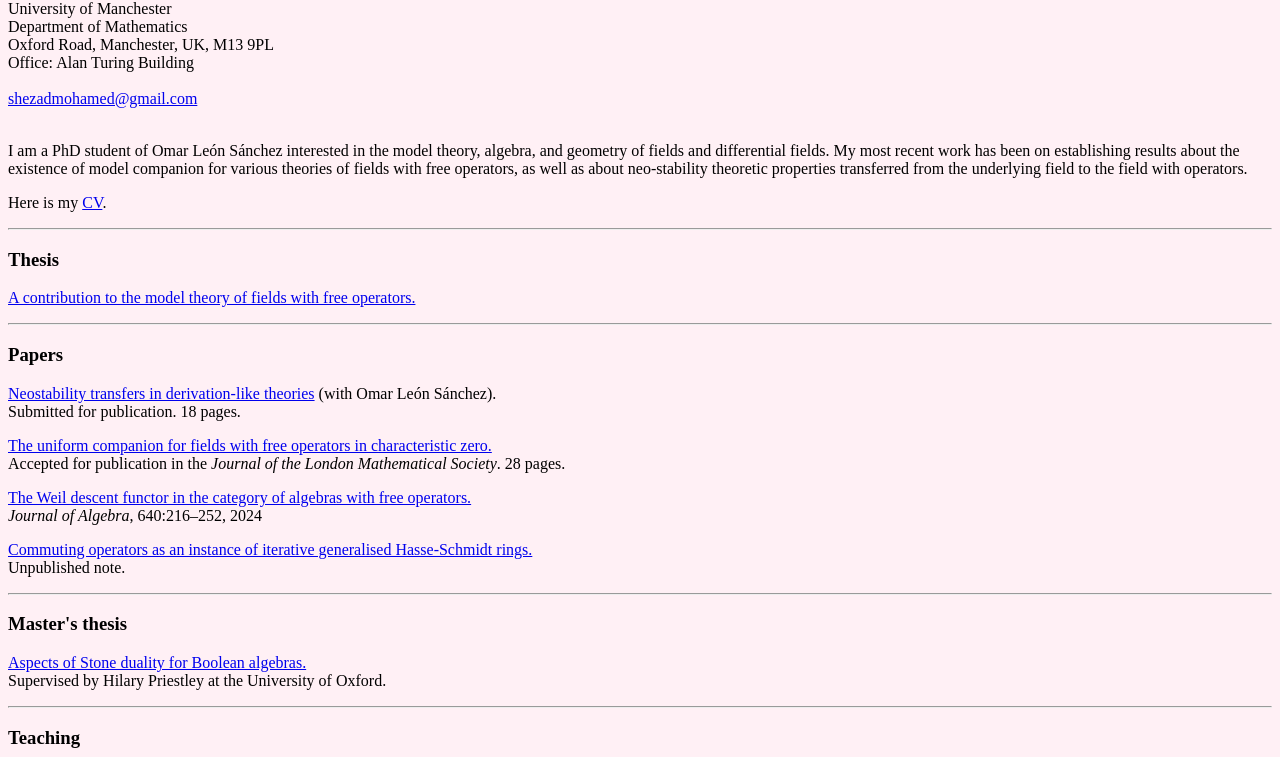
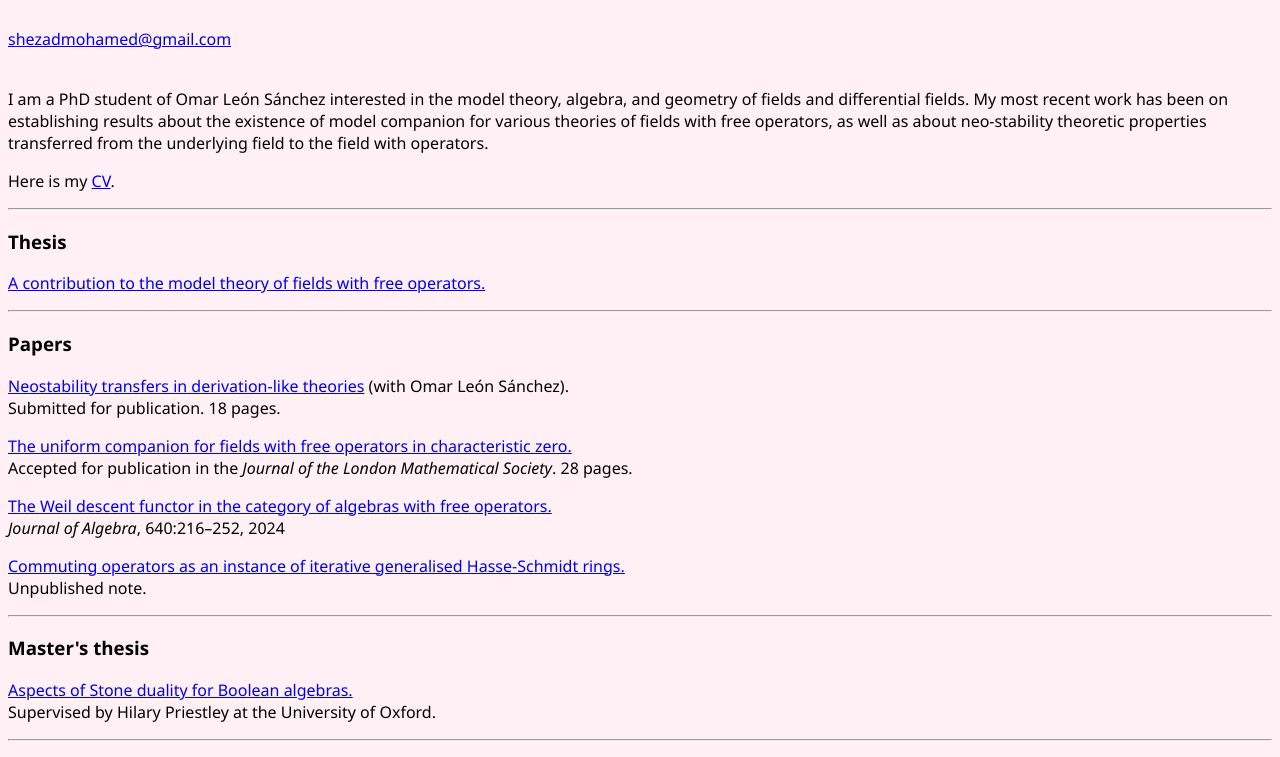
Before and after one commit to shezadmohamed/shezadmohamed.github.io, a plain HTML site: page index.html in a window 1280 px wide. Shown: the part 80-837 px from the top of the page. Drawn offline with Linux system fonts and the light colour scheme.

Commit message:
Change global font

```diff
--- a/index.html
+++ b/index.html
@@ -12,20 +12,17 @@
 <meta name="DC.Title" content="Homepage of Shezad Mohamed">
 <meta name="keywords" content="model theory, algebra, differential algebra, difference algebra, free operators" lang="en">
 <title>Shezad Mohamed</title>
+<style>
+  * {
+    font-family: 'Segoe UI', Tahoma, Geneva, Verdana, sans-serif;
+  }
+</style>
 </head>
 
 
 <body style="background-color:lavenderblush;">
 
 <h1>Shezad Mohamed</h1>
-University of Manchester
-<br>
-Department of Mathematics
-<br>
-Oxford Road, Manchester, UK, M13 9PL
-<br>
-Office: Alan Turing Building
-<br>
 <br>
 <a href="mailto:shezadmohamed@gmail.com">shezadmohamed@gmail.com</a>
 <br>
```
